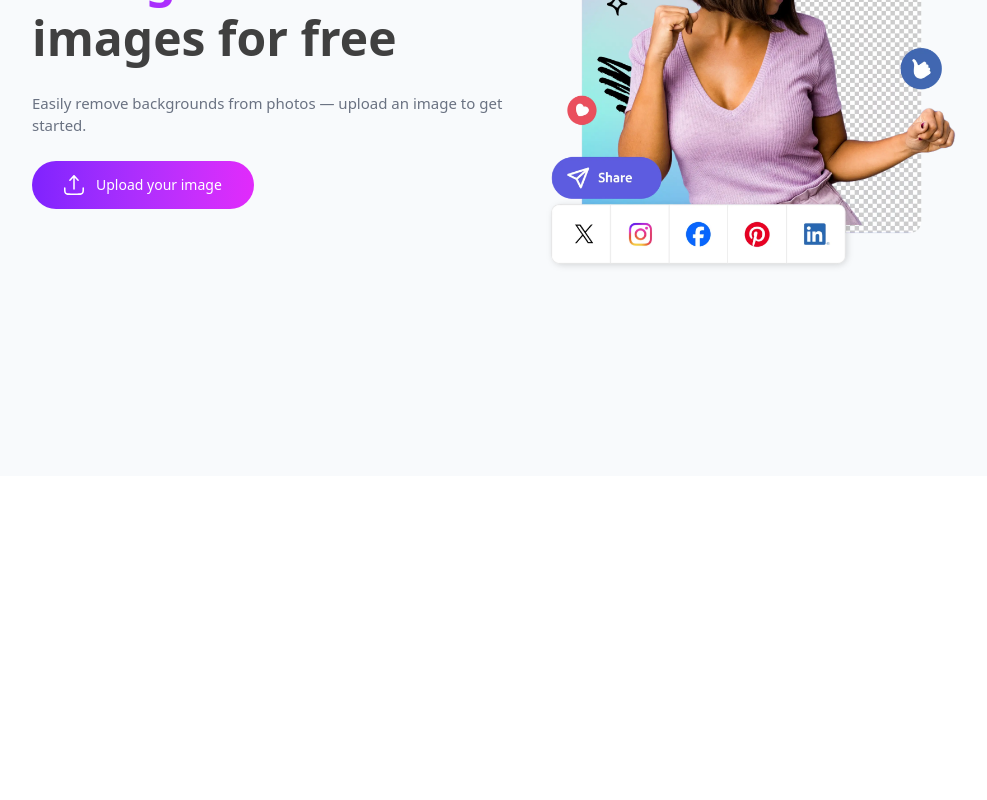
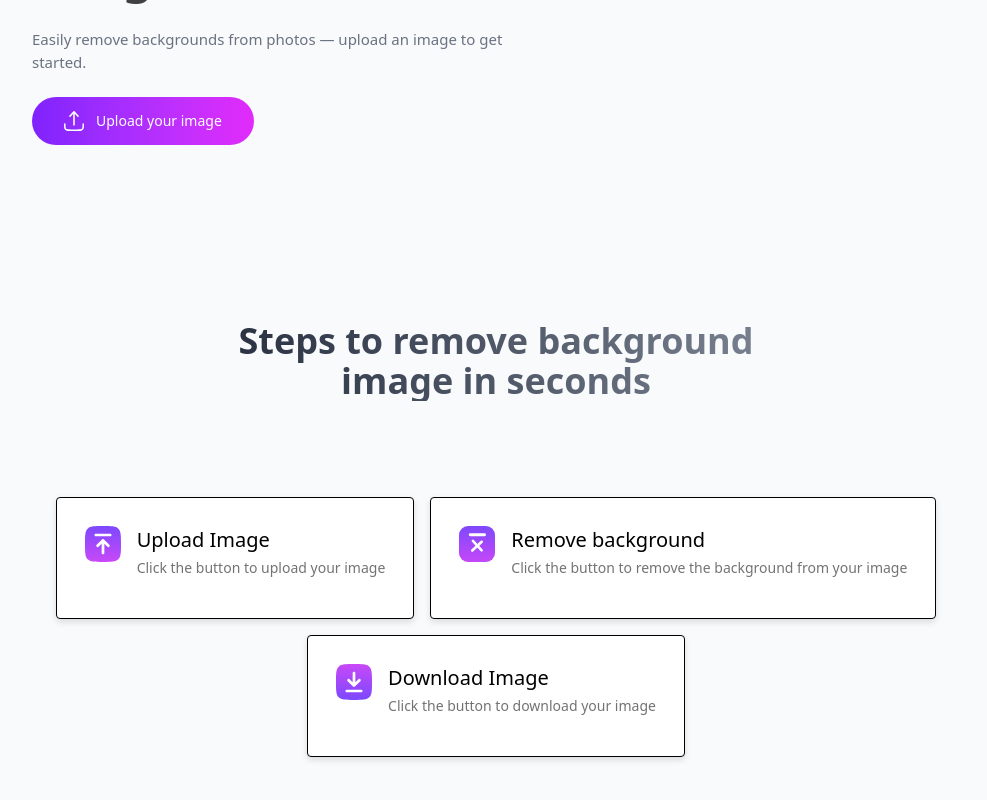
Before and after one commit to MehediMubin/bg-removal, a React (Vite) app in the folder client/: page / in a window 1280 px wide. Shown: the part 324-1124 px from the top of the page, without its empty margins (144-1131 px from the left). Before the commit the page ends 800 px from the top, so only its background shows below. Built offline with nearby package versions, Linux system fonts and the light colour scheme; the HTML template or start-up script is replaced by a standard one.

Commit message:
feat: add steps component

```diff
--- a/client/src/components/Header.jsx
+++ b/client/src/components/Header.jsx
@@ -29,7 +29,7 @@
          </div>
          {/* Right Side */}
          <div className="w-full max-w-md">
-            <img src={assets.header_img} alt="" />
+            {/* <img src={assets.header_img} alt="" /> */}
          </div>
       </div>
    );
--- /dev/null
+++ b/client/src/components/Steps.jsx
@@ -0,0 +1,44 @@
+import { assets } from "../assets/assets";
+
+const Steps = () => {
+   return (
+      <div className="mx-4 lg:mx-44 py-20 xl:py-40">
+         <h1 className="text-center text-2xl md:text-3xl lg:text-4xl mt-4 font-semibold bg-gradient-to-r from-gray-900 to-gray-400 bg-clip-text text-transparent">
+            Steps to remove background <br /> image in seconds
+         </h1>
+         <div className="flex items-start flex-wrap gap-4 mt-16 justify-center xl:mt-24">
+            <div className="flex items-start gap-4 bg-white border drop-shadow-md p-7 pb-10 rounded hover:scale-105 transition-all duration-500 cursor-pointer">
+               <img className="max-w-9" src={assets.upload_icon} alt="" />
+               <div>
+                  <p className="text-xl font-medium">Upload Image</p>
+                  <p className="text-sm text-neutral-500 mt-1">
+                     Click the button to upload your image
+                  </p>
+               </div>
+            </div>
+
+            <div className="flex items-start gap-4 bg-white border drop-shadow-md p-7 pb-10 rounded hover:scale-105 transition-all duration-500 cursor-pointer">
+               <img className="max-w-9" src={assets.remove_bg_icon} alt="" />
+               <div>
+                  <p className="text-xl font-medium">Remove background</p>
+                  <p className="text-sm text-neutral-500 mt-1">
+                     Click the button to remove the background from your image
+                  </p>
+               </div>
+            </div>
+
+            <div className="flex items-start gap-4 bg-white border drop-shadow-md p-7 pb-10 rounded hover:scale-105 transition-all duration-500 cursor-pointer">
+               <img className="max-w-9" src={assets.download_icon} alt="" />
+               <div>
+                  <p className="text-xl font-medium">Download Image</p>
+                  <p className="text-sm text-neutral-500 mt-1">
+                     Click the button to download your image
+                  </p>
+               </div>
+            </div>
+         </div>
+      </div>
+   );
+};
+
+export default Steps;
--- a/client/src/pages/Home.jsx
+++ b/client/src/pages/Home.jsx
@@ -1,9 +1,11 @@
 import Header from "../components/Header";
+import Steps from "../components/Steps";
 
 const Home = () => {
    return (
       <div>
          <Header />
+         <Steps />
       </div>
    );
 };
```
